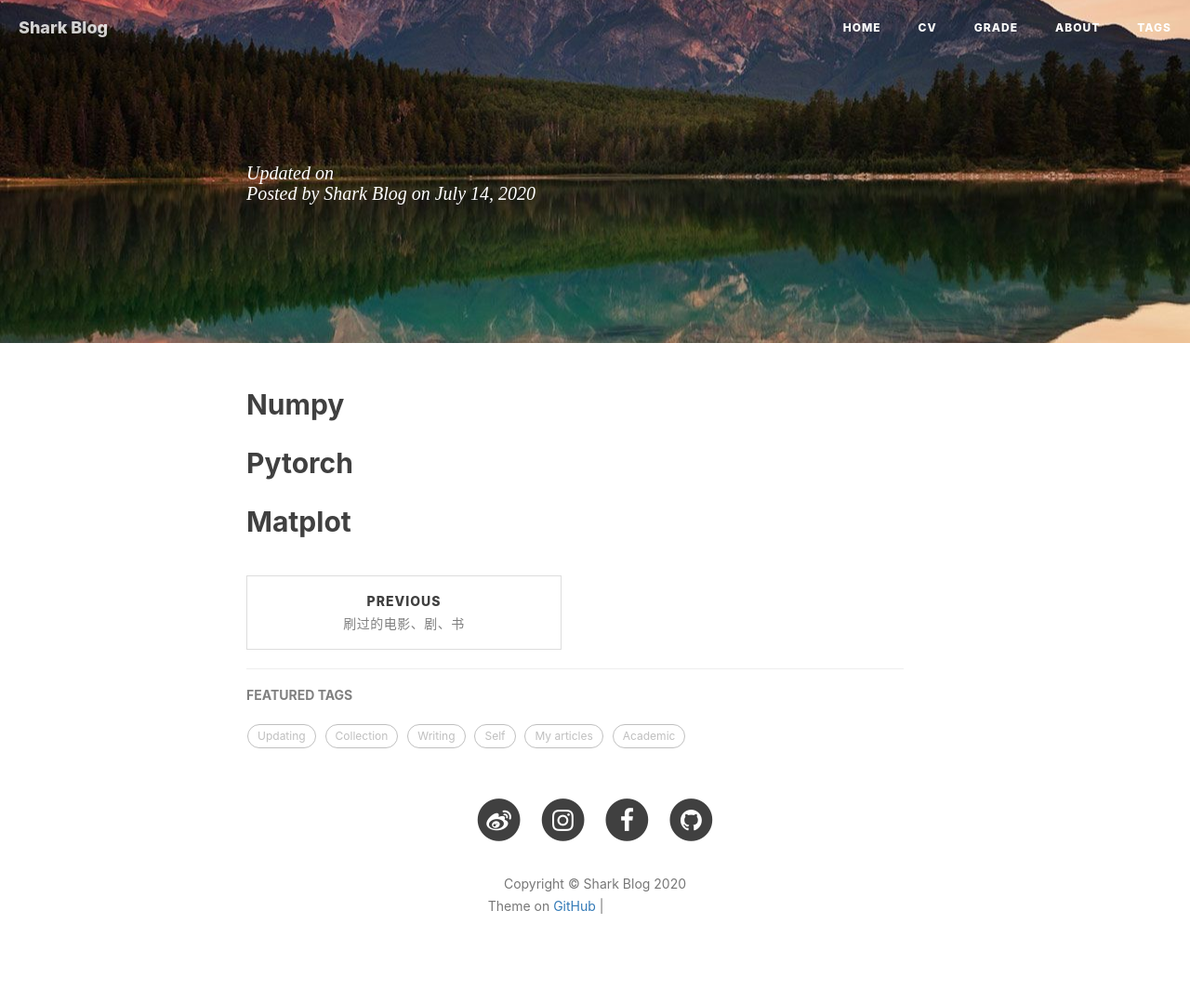
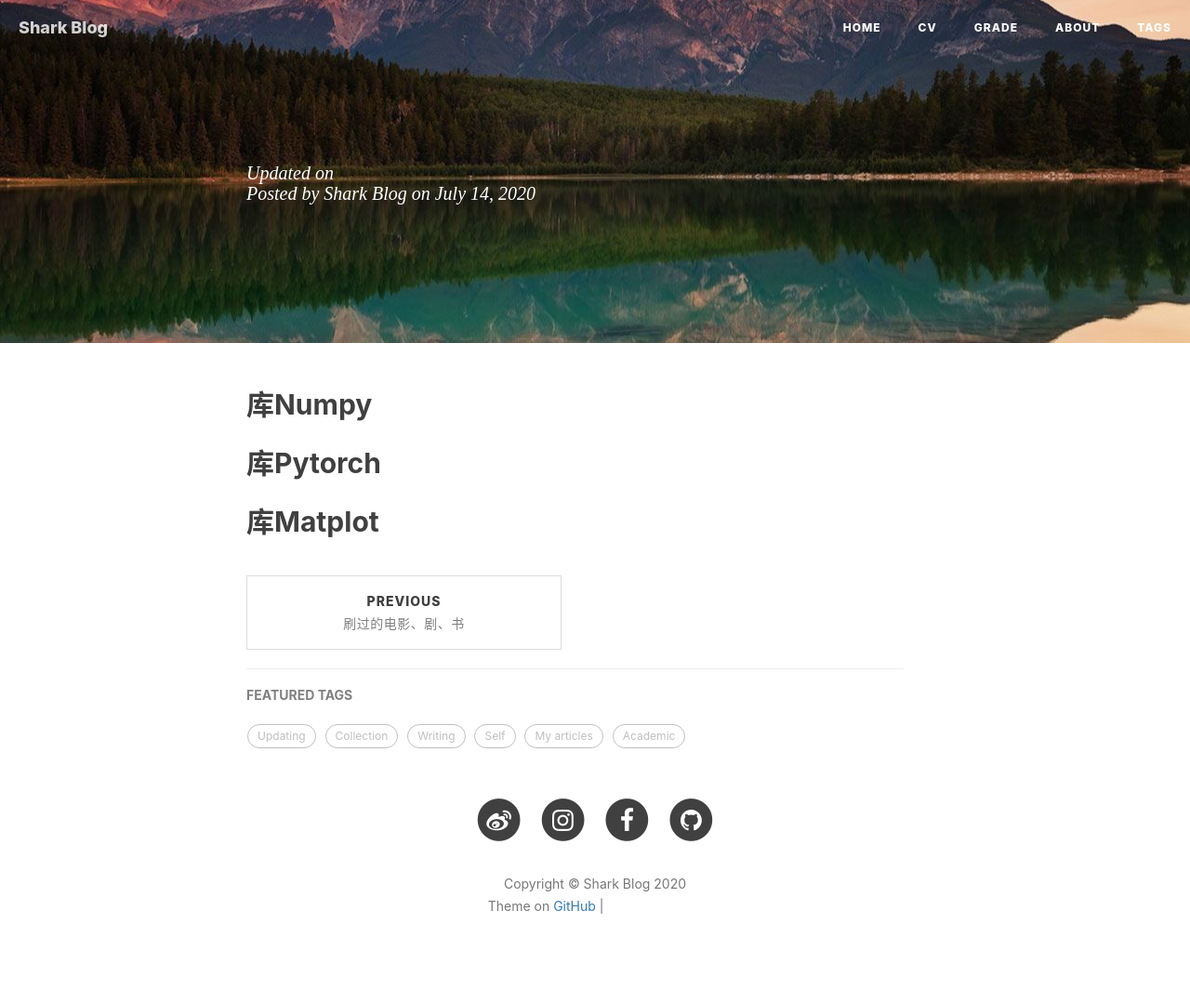
Before and after one commit to sharkjingyang/sharkjingyang.github.io, a Jekyll site: the page built from _posts/2020-07-13-Code Reference.md, in a window 1280 px wide. Shown: the whole page at 93% size. Built offline with Jekyll 4.4.1, drawn with Linux system fonts in a browser that asks for light colours; nearby versions of some CDN libraries; our own code applies the rules of GitHub Pages for plain Markdown files; comment, search, counter and statistics services are not loaded; grey boxes are pictures that could not be loaded.

Commit message:
Update 2020-07-13-Code Reference.md

```diff
--- a/_posts/2020-07-13-Code Reference.md
+++ b/_posts/2020-07-13-Code Reference.md
@@ -13,12 +13,12 @@ tags:
 	- Code
 ---
 
-## Numpy
+## 库Numpy
 
 
 
-## Pytorch
+## 库Pytorch
 
 
 
-## Matplot
+## 库Matplot
```
